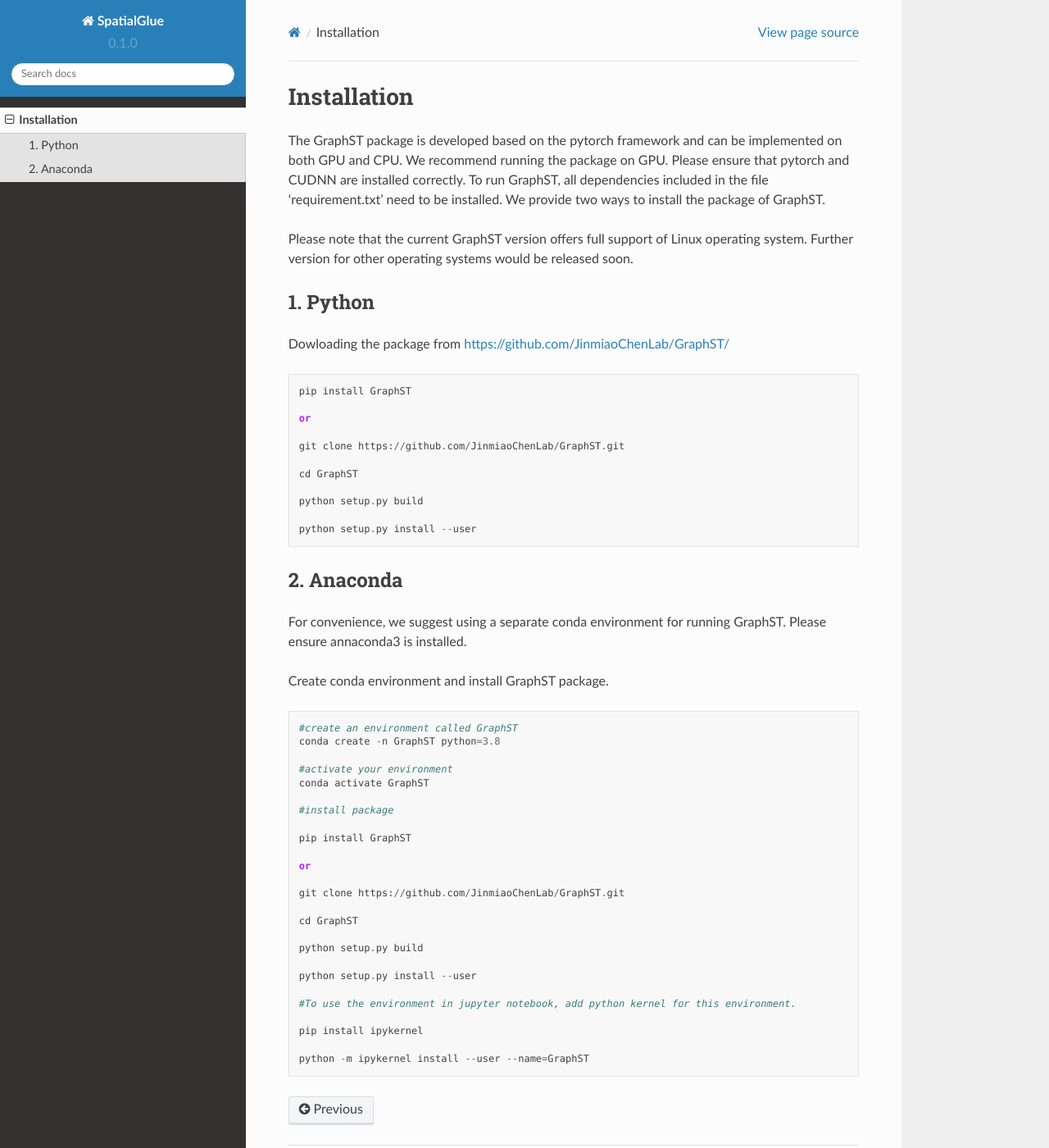
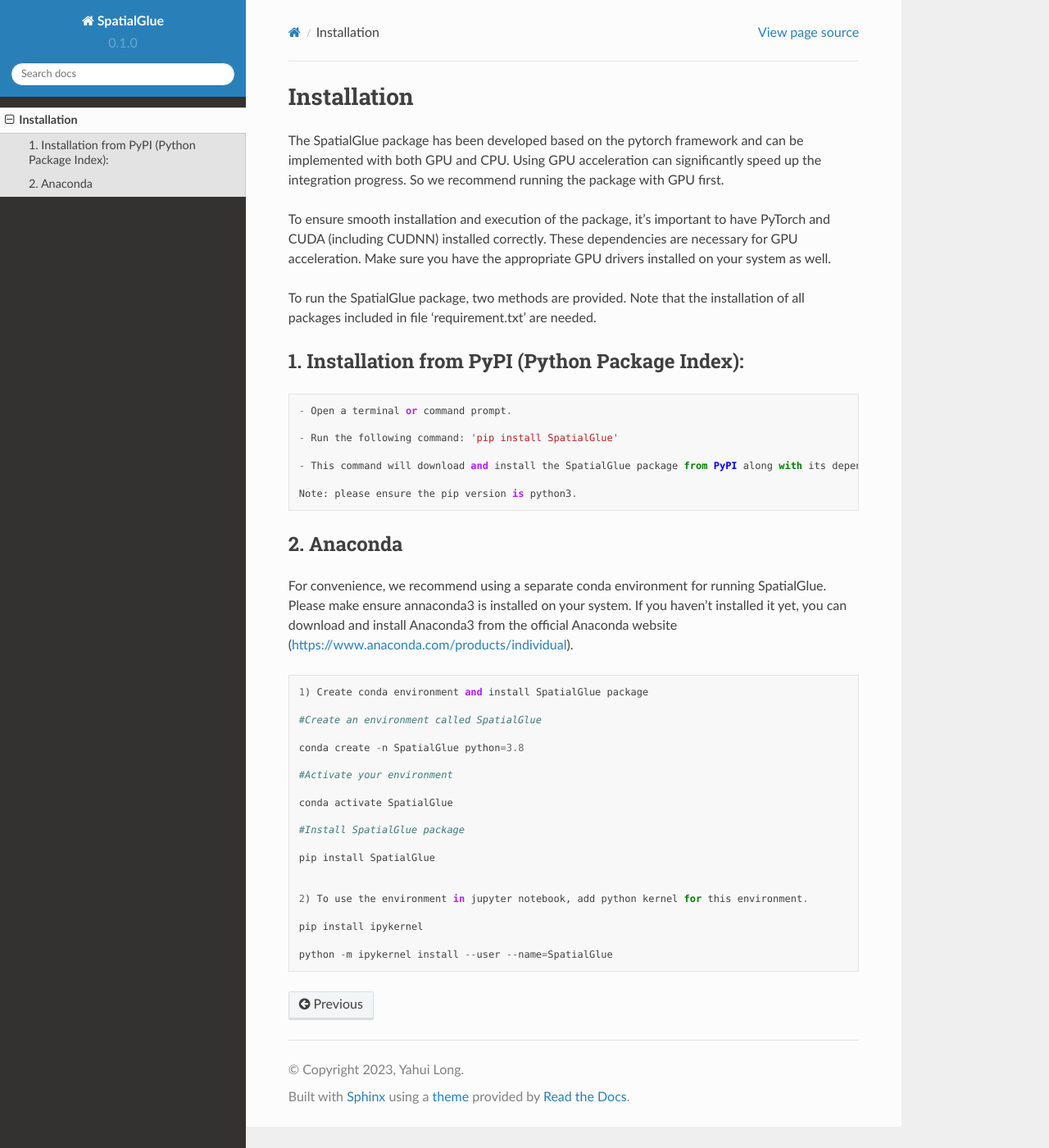
Before and after one commit to JinmiaoChenLab/SpatialGlue_tutorials, a Sphinx documentation site: the page built from docs/source/Installation.rst, in a window 1280 px wide and 1400 px high. Shown: the whole window at 82% size. Built offline with Sphinx 7.4.7 and the Read the Docs theme 2.0.0, drawn with Linux system fonts in a browser that asks for light colours; pages that are not in the unit, such as notebooks, are missing from menus.

Commit message:
Update Installation.rst

```diff
--- a/docs/source/Installation.rst
+++ b/docs/source/Installation.rst
@@ -1,4 +1,4 @@
-.. GraphST documentation master file, created by
+.. SpatialGlue documentation master file, created by
    sphinx-quickstart on Thu Sep 16 19:43:51 2021.
    You can adapt this file completely to your liking, but it should at least
    contain the root `toctree` directive.
@@ -6,60 +6,49 @@
 Installation
 ============
 
-The GraphST package is developed based on the pytorch framework and can be implemented on both GPU and CPU.
-We recommend running the package on GPU. Please ensure that pytorch and CUDNN are installed correctly. To run GraphST, all dependencies included in the file 'requirement.txt' need to be installed. We provide two ways to install the package of GraphST.
+The SpatialGlue package has been developed based on the pytorch framework and can be implemented with both GPU and CPU. Using GPU acceleration can significantly speed up the integration progress. So we recommend running the package with GPU first.
 
-Please note that the current GraphST version offers full support of Linux operating system. Further version for other operating systems would be released soon.
+To ensure smooth installation and execution of the package, it's important to have PyTorch and CUDA (including CUDNN) installed correctly. These dependencies are necessary for GPU acceleration. Make sure you have the appropriate GPU drivers installed on your system as well.
 
-1. Python
+To run the SpatialGlue package, two methods are provided. Note that the installation of all packages included in file 'requirement.txt' are needed.
+
+1. Installation from PyPI (Python Package Index):
 ---------------------
-
-Dowloading the package from https://github.com/JinmiaoChenLab/GraphST/
 
 .. code-block:: python
 
-   pip install GraphST
+   - Open a terminal or command prompt.
 
-   or
+   - Run the following command: 'pip install SpatialGlue'
 
-   git clone https://github.com/JinmiaoChenLab/GraphST.git
+   - This command will download and install the SpatialGlue package from PyPI along with its dependencies. If any of the dependencies listed in the 'requirement.txt' file are missing, they will be installed automatically.
 
-   cd GraphST
+   Note: please ensure the pip version is python3.
 
-   python setup.py build
-
-   python setup.py install --user
 
 2. Anaconda
 ------------
-For convenience, we suggest using a separate conda environment for running GraphST. Please ensure annaconda3 is installed.
-
-Create conda environment and install GraphST package.
+For convenience, we recommend using a separate conda environment for running SpatialGlue. Please make ensure annaconda3 is installed on your system. If you haven't installed it yet, you can download and install Anaconda3 from the official Anaconda website (https://www.anaconda.com/products/individual).
 
 .. code-block:: python
 
-   #create an environment called GraphST
-   conda create -n GraphST python=3.8
+   1) Create conda environment and install SpatialGlue package
 
-   #activate your environment
-   conda activate GraphST
+   #Create an environment called SpatialGlue
 
-   #install package
+   conda create -n SpatialGlue python=3.8
 
-   pip install GraphST
+   #Activate your environment
 
-   or
+   conda activate SpatialGlue
 
-   git clone https://github.com/JinmiaoChenLab/GraphST.git
+   #Install SpatialGlue package
 
-   cd GraphST
+   pip install SpatialGlue
 
-   python setup.py build
 
-   python setup.py install --user
-
-   #To use the environment in jupyter notebook, add python kernel for this environment.
+   2) To use the environment in jupyter notebook, add python kernel for this environment.
 
    pip install ipykernel
 
-   python -m ipykernel install --user --name=GraphST
+   python -m ipykernel install --user --name=SpatialGlue
```
